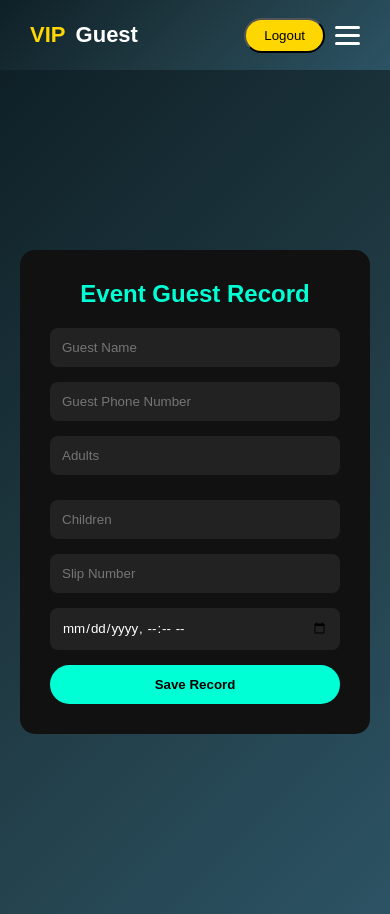
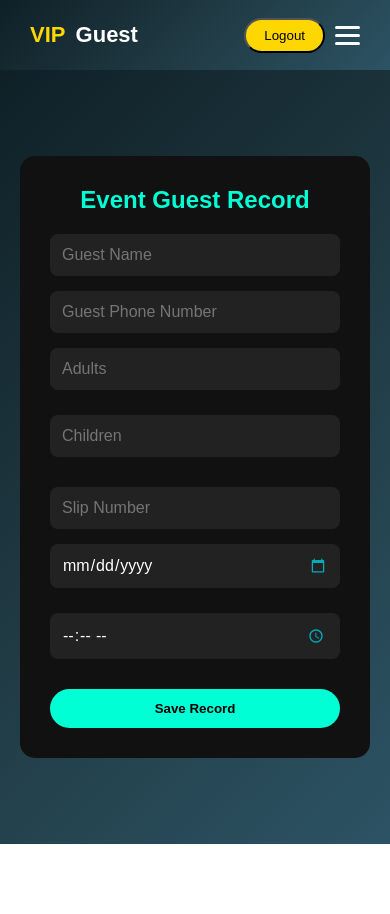
Before and after one commit to waqas92782/EventAppnew, a React (Vite) app: page /addrecord in a window 390 px wide. After the commit the page ends 844 px from the top, so only its background shows below. Built offline with nearby package versions, Linux system fonts and the light colour scheme; sample sign-in values are in the browser's storage.

Commit message:
Some New Changes

```diff
--- a/src/App.css
+++ b/src/App.css
@@ -7,7 +7,6 @@
 }
 
 /* ================= NAVBAR ================= */
-/* Navbar */
 .navbar {
   width: 100%;
   height: 70px;
@@ -21,7 +20,6 @@
   z-index: 1000;
 }
 
-/* Logo */
 .logo a {
   text-decoration: none;
   font-size: 22px;
@@ -29,19 +27,17 @@
   color: #fff;
 }
 .logo span {
-  color: #ffd700; /* VIP highlight */
+  color: #ffd700;
   margin-right: 4px;
 }
 
-/* Nav Links Center */
 .nav-links {
   display: flex;
   list-style: none;
   gap: 30px;
   justify-content: center;
-  flex: 1; /* take center space */
+  flex: 1;
 }
-
 .nav-links li a {
   text-decoration: none;
   color: #fff;
@@ -49,7 +45,6 @@
   position: relative;
   transition: 0.3s;
 }
-
 .nav-links li a::after {
   content: "";
   position: absolute;
@@ -60,19 +55,15 @@
   background: #ffd700;
   transition: 0.3s;
 }
-
 .nav-links li a:hover::after {
   width: 100%;
 }
 
-/* Right button wrapper */
 .nav-btn-wrapper {
   display: flex;
   align-items: center;
   gap: 15px;
 }
-
-/* Login/Logout button */
 .nav-btn {
   text-decoration: none;
   background: #ffd700;
@@ -83,28 +74,17 @@
   transition: 0.3s;
   cursor: pointer;
 }
-
 .nav-btn:hover {
   background: #fff;
   color: #000;
 }
 
-/* Mobile menu toggle */
 .menu-toggle {
   display: none;
   flex-direction: column;
   cursor: pointer;
   gap: 5px;
 }
-
-.menu-toggle .bar {
-  height: 3px;
-  width: 25px;
-  background-color: #fff;
-  border-radius: 3px;
-}
-
-/* Mobile menu toggle animation */
 .menu-toggle .bar {
   height: 3px;
   width: 25px;
@@ -112,51 +92,17 @@
   border-radius: 3px;
   transition: 0.3s;
 }
-
-/* Hamburger animation when active */
 .menu-toggle .rotate1 {
   transform: rotate(45deg) translate(5px, 5px);
 }
-
 .menu-toggle .fade {
   opacity: 0;
 }
-
 .menu-toggle .rotate2 {
   transform: rotate(-45deg) translate(6px, -6px);
 }
 
-/* Nav links animation */
-.nav-links {
-  transition: all 0.4s ease;
-}
-
-/* Mobile responsive */
-@media (max-width: 768px) {
-  .nav-links {
-    position: absolute;
-    top: 70px;
-    left: 0;
-    width: 100%;
-    background: #1b1b1b;
-    flex-direction: column;
-    align-items: center;
-    gap: 20px;
-    padding: 25px 0;
-    transform: translateY(-100%);
-    opacity: 0;
-    pointer-events: none;
-  }
-
-  .nav-links.active {
-    transform: translateY(0);
-    opacity: 1;
-    pointer-events: auto;
-  }
-}
-
-
-/* Responsive */
+/* Mobile nav */
 @media (max-width: 768px) {
   .nav-links {
     position: absolute;
@@ -170,20 +116,16 @@
     padding: 25px 0;
     display: none;
   }
-
   .nav-links.active {
     display: flex;
   }
-
   .nav-btn-wrapper {
     gap: 10px;
   }
-
   .menu-toggle {
     display: flex;
   }
 }
-
 
 /* ================= FORM ================= */
 .form-wrapper {
@@ -217,11 +159,13 @@
   border: none;
   background: #222;
   color: #fff;
+  font-size: 16px;
 }
 
 .row {
   display: flex;
   gap: 10px;
+  margin-bottom: 15px;
 }
 
 .event-form button {
@@ -231,6 +175,18 @@
   border: none;
   background: #00ffd5;
   font-weight: 600;
+  cursor: pointer;
+  transition: 0.3s;
+}
+.event-form button:hover {
+  background: #00e6c2;
+}
+
+/* Mobile form inputs stack */
+@media (max-width: 600px) {
+  .row {
+    flex-direction: column;
+  }
 }
 
 /* ================= TABLE ================= */
@@ -240,10 +196,6 @@
   padding: 30px;
 }
 
-.form-wrapper{
-  width: 100%;
-  height: 100vh;
-}
 .table-wrapper h2 {
   text-align: center;
   color: #00ffd5;
@@ -262,28 +214,26 @@
   color: #fff;
 }
 
+.record-table th,
+.record-table td {
+  padding: 10px;
+  text-align: center;
+  border: 1px solid #878888;
+}
+
+.record-table thead {
+  background: #00ffd5;
+  color: #000;
+}
+
 /* Table row hover effect */
 .record-table tbody tr {
   transition: 0.3s ease;
   cursor: pointer;
 }
-
 .record-table tbody tr:hover {
   background-color: #1e3a42;
   color: #00ffd5;
-  /* transform: scale(1.01); */
-}
-
-.record-table th,
-.record-table td {
-  padding: 10px;
-  text-align: center;
-  border: 1px solid rgb(135, 136, 136);
-}
-
-.record-table thead {
-  background: #00ffd5;
-  color: #000;
 }
 
 .delete-btn {
@@ -295,14 +245,275 @@
   cursor: pointer;
 }
 
-/* ================= MOBILE ================= */
+/* Mobile table */
+@media (max-width: 600px) {
+  .table-wrapper {
+    padding: 10px;
+  }/* ================= RESET ================= */
+* {
+  margin: 0;
+  padding: 0;
+  box-sizing: border-box;
+  font-family: "Poppins", sans-serif;
+}
+
+/* ================= NAVBAR ================= */
+.navbar {
+  width: 100%;
+  height: 70px;
+  background: linear-gradient(135deg, #0f2027, #203a43, #2c5364);
+  display: flex;
+  align-items: center;
+  justify-content: space-between;
+  padding: 0 30px;
+  position: sticky;
+  top: 0;
+  z-index: 1000;
+}
+
+.logo a {
+  text-decoration: none;
+  font-size: 22px;
+  font-weight: 600;
+  color: #fff;
+}
+.logo span {
+  color: #ffd700;
+  margin-right: 4px;
+}
+
+.nav-links {
+  display: flex;
+  list-style: none;
+  gap: 30px;
+  justify-content: center;
+  flex: 1;
+}
+.nav-links li a {
+  text-decoration: none;
+  color: #fff;
+  font-size: 16px;
+  position: relative;
+  transition: 0.3s;
+}
+.nav-links li a::after {
+  content: "";
+  position: absolute;
+  left: 0;
+  bottom: -5px;
+  width: 0%;
+  height: 2px;
+  background: #ffd700;
+  transition: 0.3s;
+}
+.nav-links li a:hover::after {
+  width: 100%;
+}
+
+.nav-btn-wrapper {
+  display: flex;
+  align-items: center;
+  gap: 15px;
+}
+.nav-btn {
+  text-decoration: none;
+  background: #ffd700;
+  color: #000;
+  padding: 8px 18px;
+  border-radius: 25px;
+  font-weight: 500;
+  transition: 0.3s;
+  cursor: pointer;
+}
+.nav-btn:hover {
+  background: #fff;
+  color: #000;
+}
+
+.menu-toggle {
+  display: none;
+  flex-direction: column;
+  cursor: pointer;
+  gap: 5px;
+}
+.menu-toggle .bar {
+  height: 3px;
+  width: 25px;
+  background-color: #fff;
+  border-radius: 3px;
+  transition: 0.3s;
+}
+.menu-toggle .rotate1 {
+  transform: rotate(45deg) translate(5px, 5px);
+}
+.menu-toggle .fade {
+  opacity: 0;
+}
+.menu-toggle .rotate2 {
+  transform: rotate(-45deg) translate(6px, -6px);
+}
+
+/* Mobile nav */
+@media (max-width: 768px) {
+  .nav-links {
+    position: absolute;
+    top: 70px;
+    left: 0;
+    width: 100%;
+    background: #1b1b1b;
+    flex-direction: column;
+    align-items: center;
+    gap: 20px;
+    padding: 25px 0;
+    display: none;
+  }
+  .nav-links.active {
+    display: flex;
+  }
+  .nav-btn-wrapper {
+    gap: 10px;
+  }
+  .menu-toggle {
+    display: flex;
+  }
+}
+
+/* ================= FORM ================= */
+.form-wrapper {
+  min-height: calc(100vh - 70px);
+  display: flex;
+  justify-content: center;
+  align-items: center;
+  background: linear-gradient(135deg, #0f2027, #203a43, #2c5364);
+  padding: 20px;
+}
+
+.event-form {
+  width: 100%;
+  max-width: 420px;
+  background: #111;
+  padding: 30px;
+  border-radius: 15px;
+}
+
+.event-form h2 {
+  text-align: center;
+  color: #00ffd5;
+  margin-bottom: 20px;
+}
+
+.event-form input {
+  width: 100%;
+  padding: 12px;
+  margin-bottom: 15px;
+  border-radius: 8px;
+  border: none;
+  background: #222;
+  color: #fff;
+  font-size: 16px;
+}
+
+.row {
+  display: flex;
+  gap: 10px;
+  margin-bottom: 15px;
+}
+
+.event-form button {
+  width: 100%;
+  padding: 12px;
+  border-radius: 25px;
+  border: none;
+  background: #00ffd5;
+  font-weight: 600;
+  cursor: pointer;
+  transition: 0.3s;
+}
+.event-form button:hover {
+  background: #00e6c2;
+}
+
+/* Mobile form inputs stack */
 @media (max-width: 600px) {
   .row {
     flex-direction: column;
   }
+}
+
+/* ================= TABLE ================= */
+.table-wrapper {
+  min-height: calc(100vh - 70px);
+  background: linear-gradient(135deg, #0f2027, #203a43, #2c5364);
+  padding: 30px;
+}
+
+.table-wrapper h2 {
+  text-align: center;
+  color: #00ffd5;
+  margin-bottom: 20px;
+}
+
+.table-scroll {
+  overflow-x: auto;
+}
+
+.record-table {
+  width: 100%;
+  min-width: 900px;
+  border-collapse: collapse;
+  background: #111;
+  color: #fff;
+}
+
+.record-table th,
+.record-table td {
+  padding: 10px;
+  text-align: center;
+  border: 1px solid #878888;
+}
+
+.record-table thead {
+  background: #00ffd5;
+  color: #000;
+}
+
+/* Table row hover effect */
+.record-table tbody tr {
+  transition: 0.3s ease;
+  cursor: pointer;
+}
+.record-table tbody tr:hover {
+  background-color: #1e3a42;
+  color: #00ffd5;
+}
+
+.delete-btn {
+  background: #e80a5f;
+  border: none;
+  padding: 6px 10px;
+  color: #fff;
+  border-radius: 20px;
+  cursor: pointer;
+}
+
+/* Mobile table */
+@media (max-width: 600px) {
   .table-wrapper {
-    padding: 10px !important;
+    padding: 10px;
   }
+}
+}
 
+/* Date icon color */
+input[type="date"]::-webkit-calendar-picker-indicator {
+    cursor: pointer;
+    filter: invert(53%) sepia(33%) saturate(7489%) hue-rotate(154deg) brightness(1) contrast(1);
+    opacity: 1;
+}
 
+/* Time icon color */
+input[type="time"]::-webkit-calendar-picker-indicator {
+    cursor: pointer;
+    filter: invert(53%) sepia(33%) saturate(7489%) hue-rotate(154deg) brightness(1) contrast(1);
+    opacity: 1;
 }
--- a/src/compnent/From.jsx
+++ b/src/compnent/From.jsx
@@ -11,38 +11,47 @@ const Form = () => {
     adults: "",
     children: "",
     slipNumber: "",
-    dateTime: "",
+    date: "", // new field for date
+    time: "", // new field for time
   });
 
   const { addRecord } = useContext(DataContext);
 
+  // dynamic handleChange
   const handleChange = (e) => {
     const { name, value } = e.target;
     setFormData({ ...formData, [name]: value });
   };
 
+  // handle form submit
   const handleSubmit = (e) => {
     e.preventDefault();
 
-    addRecord(formData);
+    // combine date + time into ISO datetime
+    const dateTime = `${formData.date}T${formData.time}`;
 
+    // send to context
+    addRecord({ ...formData, dateTime });
+
+    // reset form
     setFormData({
       guestName: "",
       guestNumber: "",
       adults: "",
       children: "",
       slipNumber: "",
-      dateTime: "",
+      date: "",
+      time: "",
     });
 
-    toast.success("Your item is saved!");
+    toast.success("Your Record is saved!");
   };
 
   return (
     <div className="form-wrapper">
       <ToastContainer position="top-right" autoClose={2000} />
 
-      <form className="event-form" onSubmit={handleSubmit}  autoComplete="off">
+      <form className="event-form" onSubmit={handleSubmit} autoComplete="off">
         <h2>Event Guest Record</h2>
 
         <input
@@ -75,7 +84,6 @@ const Form = () => {
             required
             autoComplete="off"
           />
-
           <input
             type="number"
             name="children"
@@ -83,7 +91,6 @@ const Form = () => {
             value={formData.children}
             onChange={handleChange}
             autoComplete="off"
-            required
           />
         </div>
 
@@ -97,14 +104,23 @@ const Form = () => {
           autoComplete="off"
         />
 
+        {/* ✅ Split date + time inputs for mobile compatibility */}
+        <div className="row">
           <input
-          type="datetime-local"
-          name="dateTime"
-          value={formData.dateTime}
+            type="date"
+            name="date"
+            value={formData.date}
             onChange={handleChange}
             required
-          autoComplete="off"
           />
+          <input
+            type="time"
+            name="time"
+            value={formData.time}
+            onChange={handleChange}
+            required
+          />
+        </div>
 
         <button type="submit">Save Record</button>
       </form>
```
Lines whose indentation alone changed are shown as unchanged.
